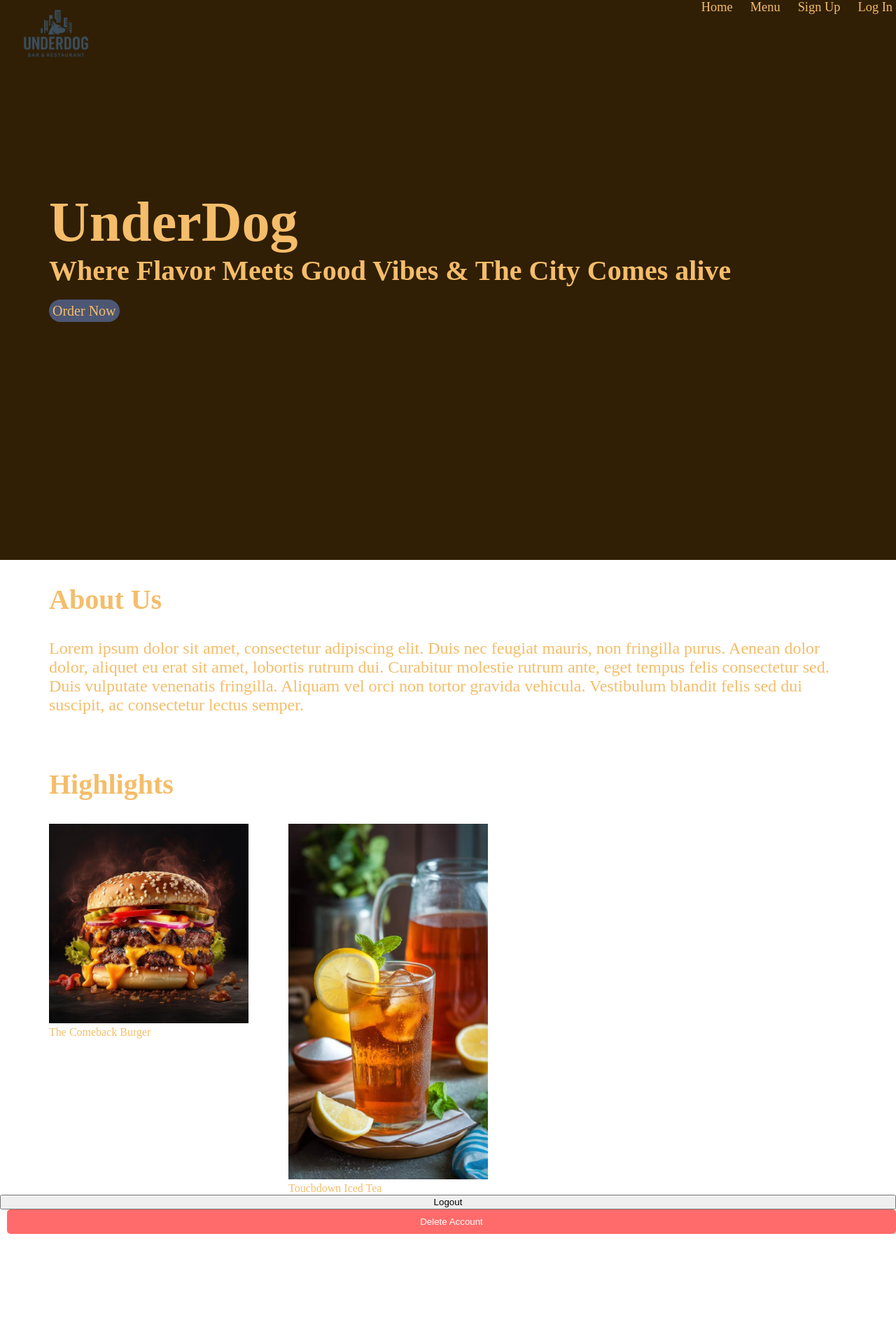
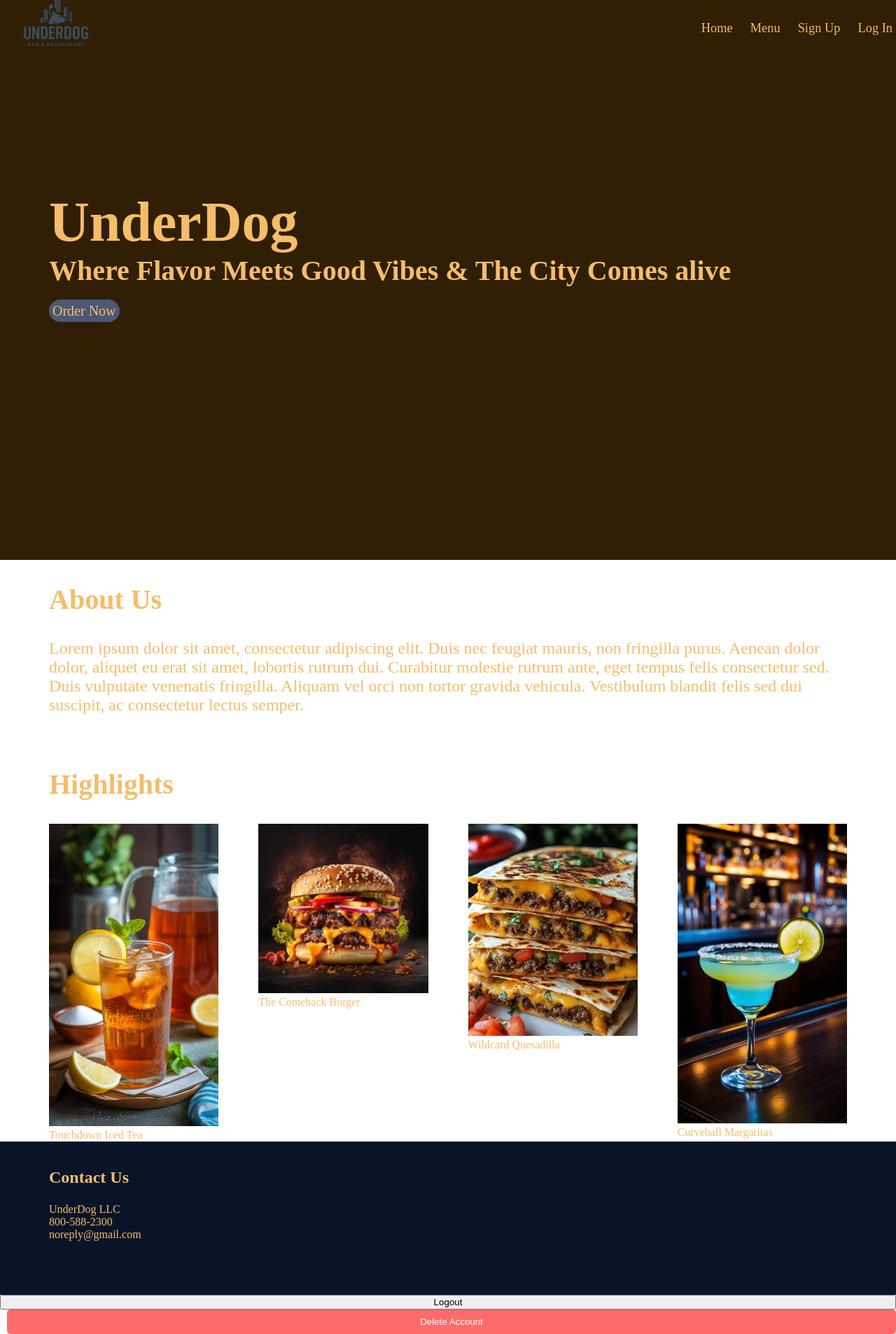
Before and after one commit to kayronbrown29-ai/120-Final-Project, a website: page index.html in a window 1280 px wide. Shown: the whole page at 70% size. Before the commit the page ends 1763 px from the top, so only its background shows below. Drawn offline with nearby package versions, Linux system fonts and the light colour scheme.

Commit message:
new updates

```diff
--- a/index.css
+++ b/index.css
@@ -12,7 +12,10 @@ nav{
     height:10vh;
     margin:0 auto;
     padding:0;
+    display:flex;
     flex-direction:row;
+    align-items:center;
+    justify-content:space-between;
 }
 
 img.nav-icon{
@@ -22,14 +25,12 @@ img.nav-icon{
 }
 
 ul.nav-links{
-    float:right;
     font-size:115%;
-    margin-top:35px;
     margin-right:75px;
     padding:0;
     list-style:none;
-    align-self:center;
-    padding:0;
+    display:flex;
+    gap:20px;
 }
 .nav-links li{
     display:inline-block;
@@ -191,3 +192,23 @@ label[for="newsletter"]{
 .presenting img{
     max-width:100%;
 }
+footer{
+    background-color: #091429;
+    margin:0;
+    padding:0;
+    padding-top:3%;
+    padding-bottom:6%;
+}
+footer h2{
+    margin:0;
+    padding:0;
+    margin-bottom:2%;
+}
+footer p{
+    margin:0;
+    padding:0;
+}
+.width-container{
+    max-width:1140px;
+    margin:0 auto;
+}
--- a/index.html
+++ b/index.html
@@ -34,19 +34,30 @@
             <h1>Highlights</h1>
             <div class="a-row">
                 <figure class="presenting">
+                    <img src="img/tea.jpg">
+                    <figcaption>Touchdown Iced Tea</figcaption>
+                </figure>
+                <figure class="presenting">
                     <img src="img/Burger.jpg">
                     <figcaption>The Comeback Burger</figcaption>
                 </figure>
                 <figure class="presenting">
-                    <img src="img/tea.jpg">
-                    <figcaption>Toucbdown Iced Tea</figcaption>
+                    <img src="img/Quesdilla.jpg">
+                    <figcaption>Wildcard Quesadilla</figcaption>
                 </figure>
                 <figure class="presenting">
-                    <img src="">
-                    <figcaption></figcaption>
-                </figure>
+                    <img src="img/margarita.jpg">
+                    <figcaption>Curveball Margaritas</figcaption>
             </div>
             </section>
+            <footer>
+                <div class="width-container">
+                    <h2>Contact Us</h2>
+                    <p>UnderDog LLC</p>
+                    <p>800-588-2300</p>
+                    <p>noreply@gmail.com</p>
+                </div>
+            </footer>
     </main>
 
 
--- a/login.css
+++ b/login.css
@@ -12,7 +12,7 @@ body {
 
 .focalpoint {
     min-height: 100vh;
-    background: radial-gradient(circle at top, #3b241a, #1a0f0a);
+    background:linear-gradient(#0b1a33,#ffffff);
 }
 
 
@@ -31,6 +31,7 @@ nav {
     list-style: none;
     display: flex;
     gap: 25px;
+    color: #fff;
 }
 
 .nav-links a {
@@ -51,7 +52,7 @@ nav {
     padding: 50px;
     background: #0b1a33;
     border-radius: 16px;
-    border: 2px solid orange;
+    border: 2px solid rgb(172, 171, 167);
     box-shadow:
         0 0 20px rgba(0,0,0,0.7),
         inset 0 0 10px rgba(255,255,255,0.05);
```
Also changed, not shown: login.html (+1 -1 lines), menu.html (+23 -23 lines), my-account.html (+8 -1 lines), img/under.png (added).
